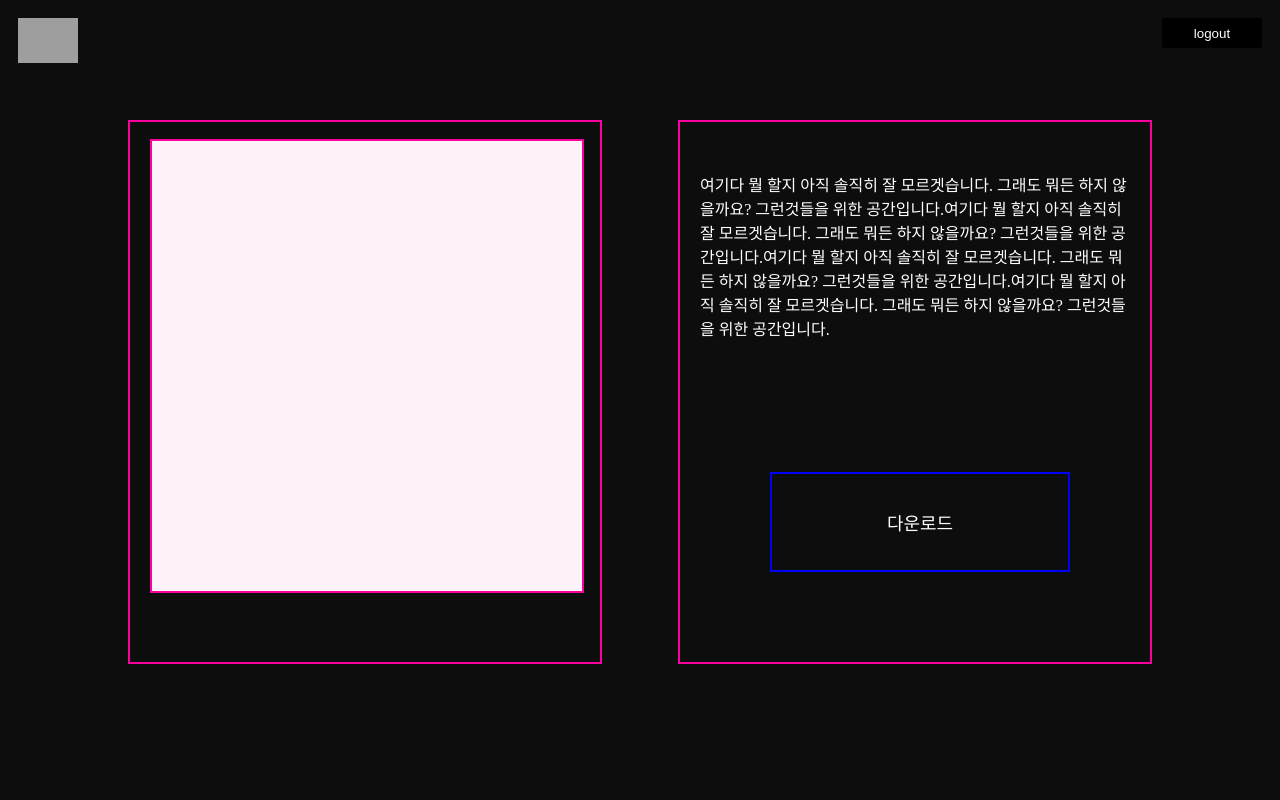
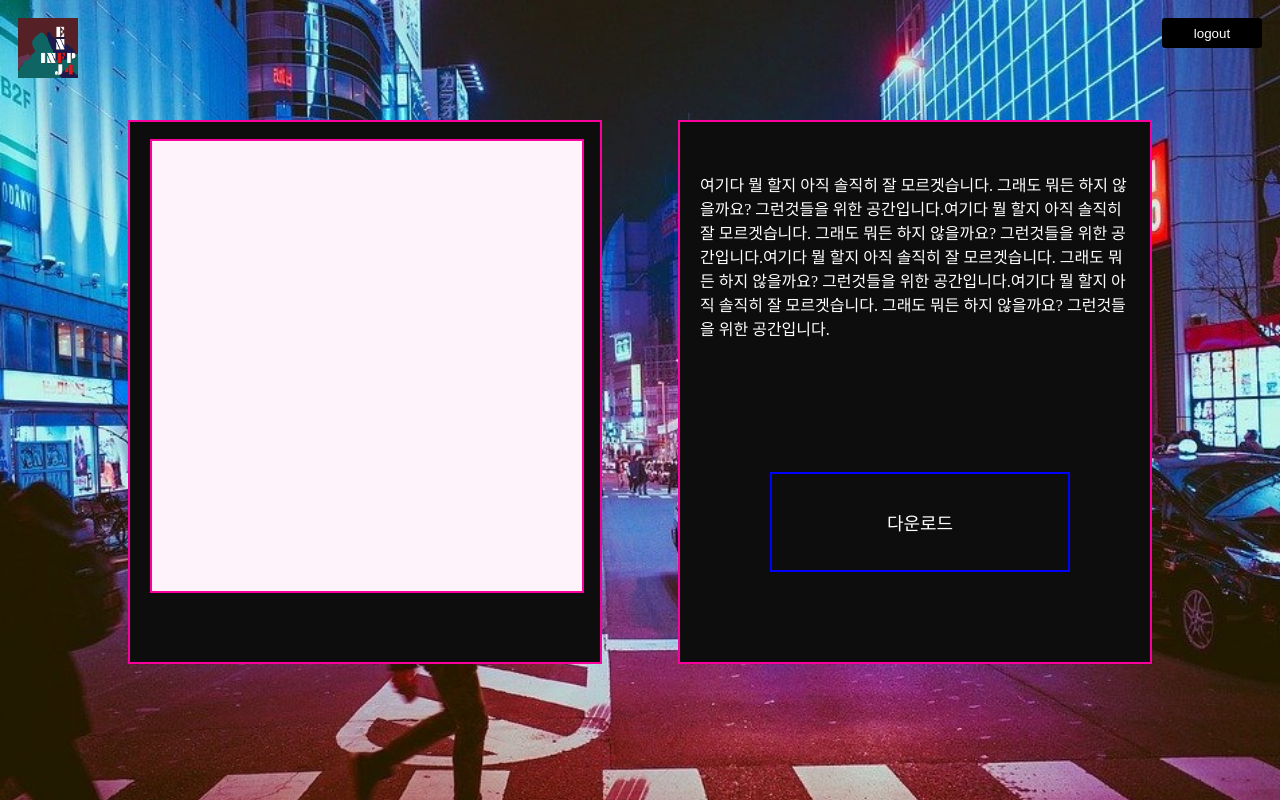
Before and after one commit to tunEmvegnomb/ai_chameleon, a Flask app: page /result in a window 1280 px wide. Run offline with Flask 2, Linux system fonts and the light colour scheme; grey boxes are pictures that could not be loaded.

Commit message:
수정 - 이미지 static 주소 수정

```diff
--- a/static/css/result.css
+++ b/static/css/result.css
@@ -1,5 +1,5 @@
 body {
-    /* background-image: url("static/img/japan-2014616_960_720.jpg"); */
+    background-image: url("../static/image/japan-2014616_960_720.jpg");
     background-size: cover;
     background-color: #0D0D0D;
 
--- a/templates/result.html
+++ b/templates/result.html
@@ -6,14 +6,14 @@
     <meta charset="UTF-8">
     <title>카멜레온 결과!</title>
     <!-- main css -->
-    <link rel="stylesheet" href="./style.css">
-    <link rel="stylesheet" href="./result.css">
+    <link rel="stylesheet" href="../static/css/style.css">
+    <link rel="stylesheet" href="../static/css/result.css">
 </head>
 
 <body>
     <div class="page2">
         <nav class="nav">
-            <div class="logo"><img width="60px" src="static/img/teamf4.png"></div>
+            <div class="logo"><img width="60px" src="../static/image/teamf4.png"></div>
             <div class="logout">
                 <button type="button" class="logout_button">logout</button>
             </div>
@@ -32,7 +32,7 @@
                     그런것들을 위한 공간입니다.</p>
             </div>
             <div class="crd4_bottom">
-                <a href="static/img/segmented_img/20220520154516.gif" download><button type="button"
+                <a href="../static/image/segmented_img/20220520154516.gif" download><button type="button"
                         class="download_button">다운로드</button></a>
             </div>
         </div>
```
